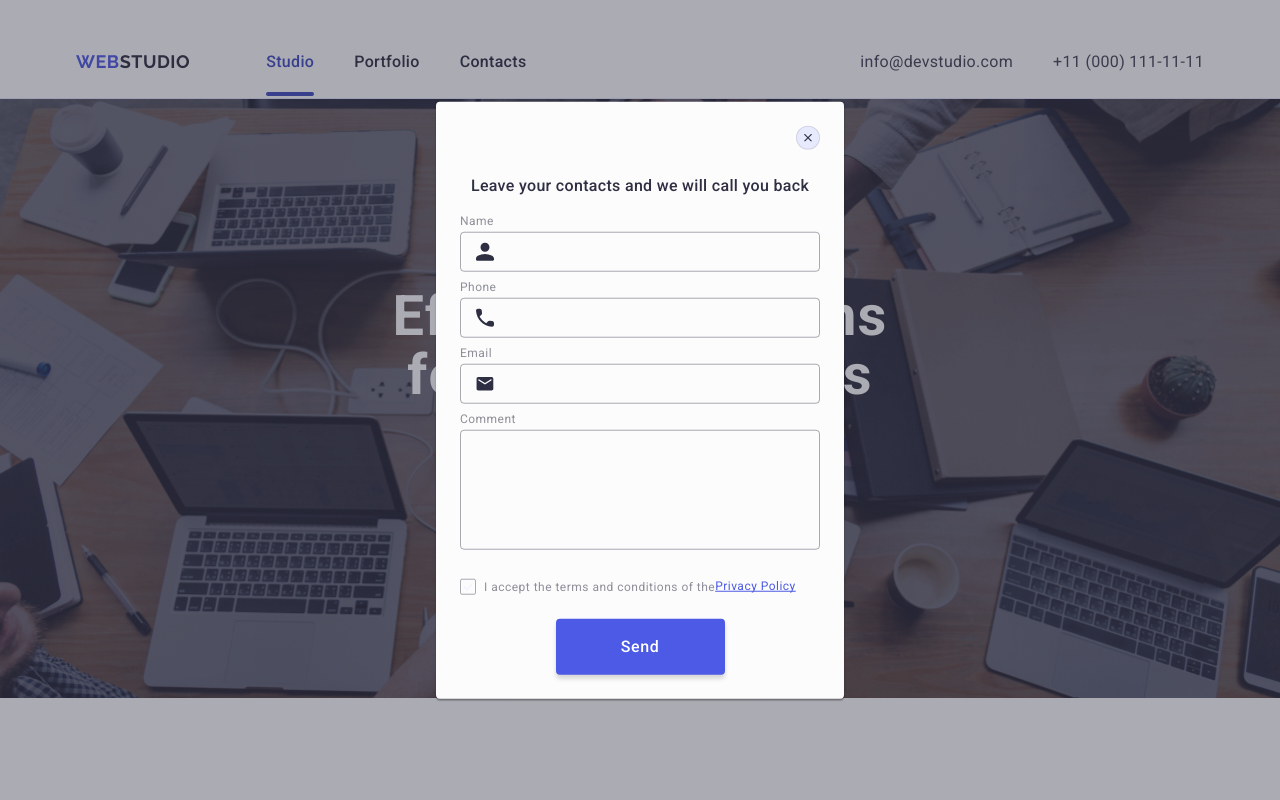
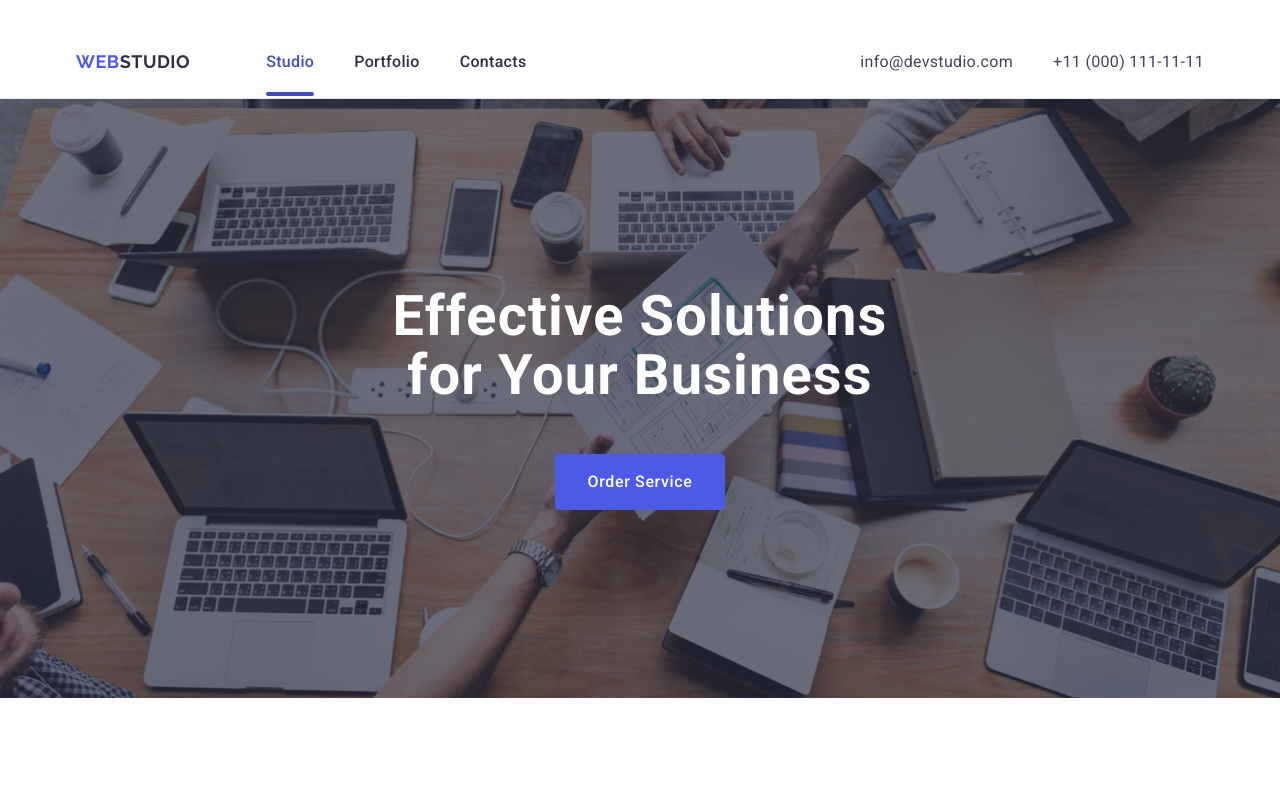
Before and after one commit to Svitlan-ka/goit-markup-hw-05, a plain HTML site: page index.html in a window 1280 px wide. Shown: the top 800 px of the page. Drawn offline with nearby package versions, Linux system fonts and the light colour scheme.

Commit message:
add css file

```diff
--- a/css/styles.css
+++ b/css/styles.css
@@ -823,7 +823,6 @@ img {
   line-height: 1.17;
   letter-spacing: 0.04em;
   color: #8e8f99;
-  display: flex;
   align-items: center;
   margin-bottom: 24px;
 }
--- a/index.html
+++ b/index.html
@@ -496,7 +496,7 @@
         </div>
       </div>
     </footer>
-    <div class="backdrop is-open">
+    <div class="backdrop">
       <div class="modal">
         <button type="button" class="modal-close">
           <svg class="modal-close-icon" width="8" height="8">
```
